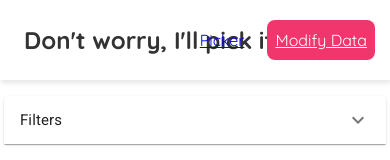
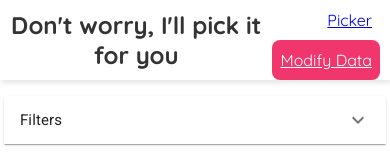
Before and after one commit to mprtcz/RLMPicker, a React (Create React App) app: page / in a window 390 px wide. Shown: the top 160 px of the page. Built offline with nearby package versions, Linux system fonts and the light colour scheme.

Commit message:
Fixed styles of navbar for small screens.

```diff
--- a/src/components/Navbar.js
+++ b/src/components/Navbar.js
@@ -8,23 +8,30 @@ const useStyles = makeStyles((theme) => ({
   },
   navbar: {
     display: "flex",
-    justifyContent: "center",
+    justifyContent: "space-between",
     alignItems: "center",
     height: 80,
-    lineHeight: 40,
     boxShadow: "1px 3px 5px rgba(0, 0, 0, 0.1)",
     marginBottom: 16,
+  },
+  flexBalancer: {
+    flex: 1,
   },
   links: {
     display: "flex",
     alignItems: "center",
-    position: "absolute",
     right: 0,
     lineHeight: "40px",
+    flexWrap: "wrap",
+    flex: 1,
+    justifyContent: "flex-end",
     "& > *": {
-      marginRight: 15,
+      marginRight: 10,
       padding: "0 8px",
     },
+  },
+  link: {
+    whiteSpace: "nowrap",
   },
 }));
 const Navbar = () => {
@@ -32,10 +39,14 @@ const Navbar = () => {
 
   return (
     <nav className={classes.navbar}>
+      <div className={classes.flexBalancer}></div>
       <h1>Don't worry, I'll pick it for you</h1>
       <div className={classes.links}>
-        <Link to="/">Picker</Link>
+        <Link to="/" className={classes.link}>
+          Picker
+        </Link>
         <Link
+          className={classes.link}
           to="/modify-data"
           style={{
             color: "white",
```
